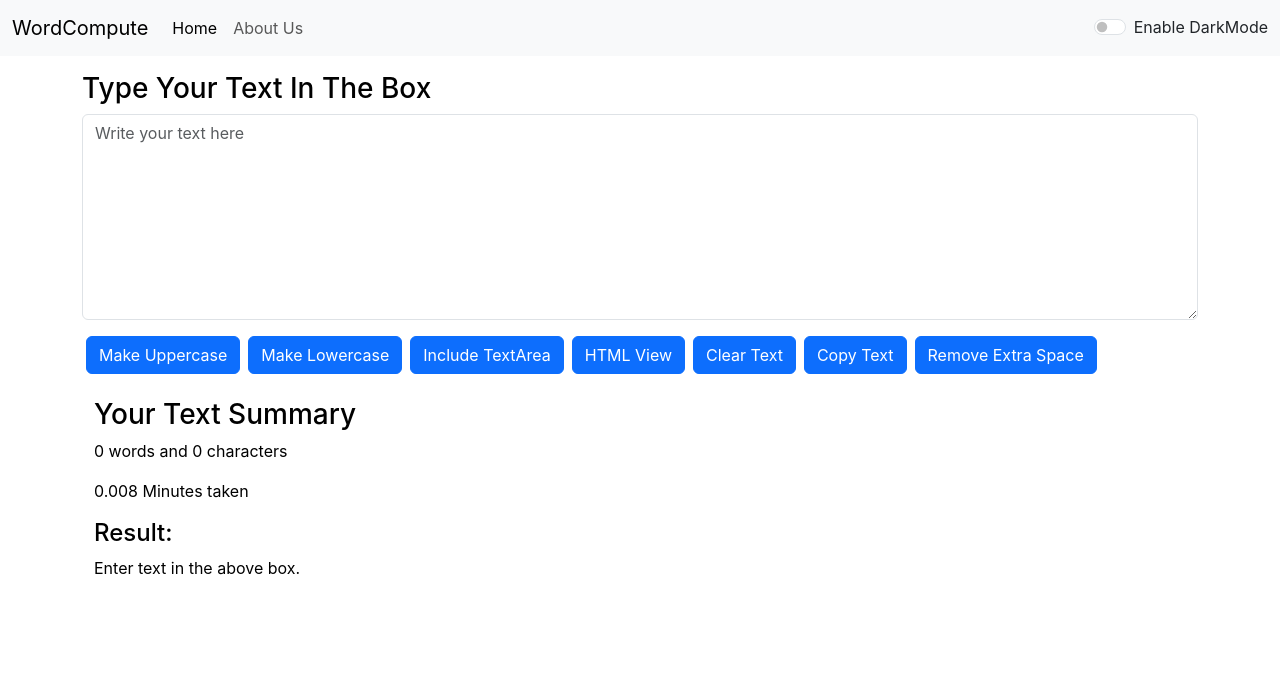
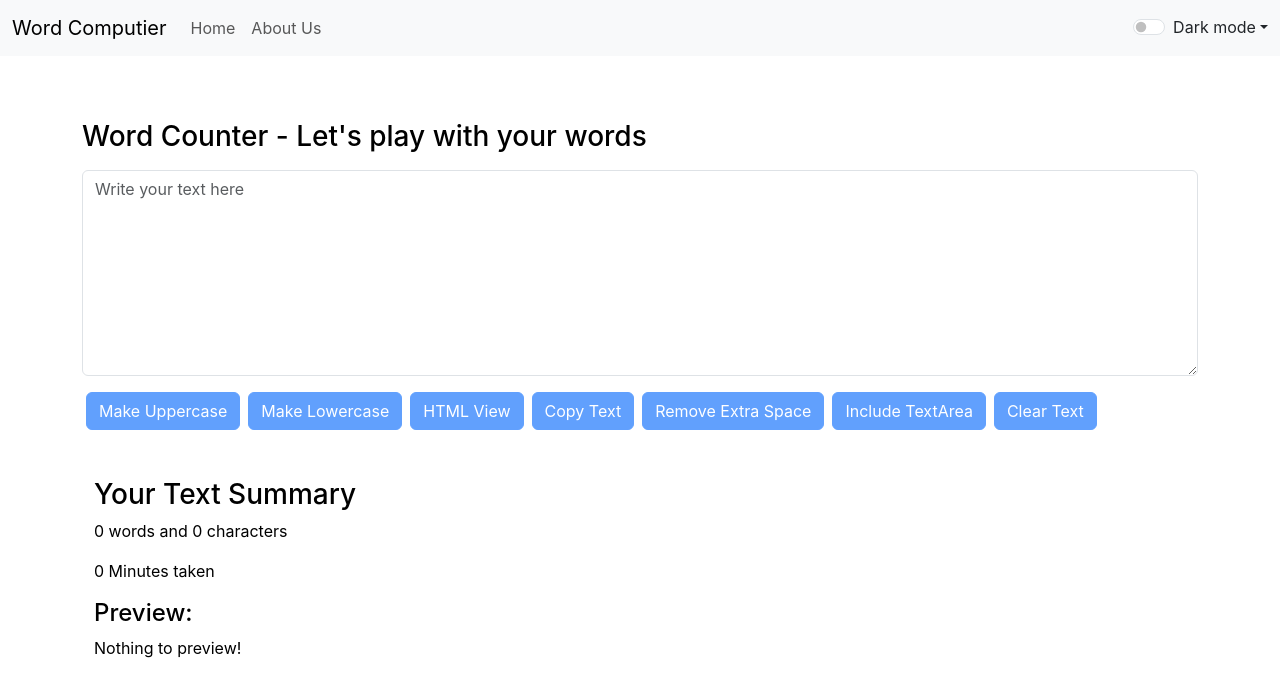
Before and after one commit to Suddhu-Bharti/WordCompute, a React (Create React App) app: page / in a window 1280 px wide. Shown: the top 696 px of the page. Built offline with nearby package versions, Linux system fonts and the light colour scheme.

Commit message:
deployable word computier app final copy

```diff
--- a/public/index.html
+++ b/public/index.html
@@ -7,7 +7,7 @@
     <meta name="theme-color" content="#000000" />
     <meta
       name="description"
-      content="WordCompute is a utility for manipulate the words"
+      content="WordCompute is a word counter and a character utility which can be used to manipulate the text in the way you want, You can remove extra spaces, copy the manipulated text as well as convert your the text from uppercase to lowercase and lowercase to uppercase"
     />
     <link rel="apple-touch-icon" href="%PUBLIC_URL%/favicon-16x16.png" />
     <!--
@@ -24,7 +24,7 @@
       work correctly both with client-side routing and a non-root public URL.
       Learn how to configure a non-root public URL by running `npm run build`.
     -->
-    <title>Word Compute</title>
+    <title>Word Compute - word counter | character counter | lowercase to uppercase | uppercase to lowercase</title>
 
     <link href="https://cdn.jsdelivr.net/npm/bootstrap@5.3.0-alpha3/dist/css/bootstrap.min.css" rel="stylesheet" integrity="sha384-KK94CHFLLe+nY2dmCWGMq91rCGa5gtU4mk92HdvYe+M/SXH301p5ILy+dN9+nJOZ" crossorigin="anonymous"/>
   </head>
--- a/src/App.js
+++ b/src/App.js
@@ -35,14 +35,14 @@ function App() {
   const [mode, setMode] = useState(modes); //dark mode control
   const [alert, setAlert] = useState(null); // Now alert is an object
 
-  setInterval(()=>{
-    document.title = 'Hello World!';
+  // setInterval(()=>{
+  //   document.title = 'Hello World!';
 
-  }, 1000);
+  // }, 1000);
 
-  setInterval(()=>{
-    document.title = 'Bye World';
-  }, 2000);
+  // setInterval(()=>{
+  //   document.title = 'Bye World';
+  // }, 2000);
 
   const showAlert = (message, type) => {
     setAlert({
@@ -51,14 +51,14 @@ function App() {
     })
     setTimeout(() => {
       setAlert(null);
-    },1500)
+    },2000)
   }
 
   const toggleMode = () => {
     if(mode === 'light'){
       setMode("dark");
       modes="dark";
-      document.body.style.backgroundColor = 'rgb(49 54 58';
+      document.body.style.cssText = 'background-color:rgb(49 54 58)';
       localStorage.setItem('darkModeStatus', 'true');
       changeColor();
       showAlert("Dark mode has been enabled", "success");
@@ -66,7 +66,7 @@ function App() {
     }else{
       setMode("light");
       modes="light";
-      document.body.style.backgroundColor = 'white';
+      document.body.style.cssText = 'background-color:white';
       localStorage.removeItem('darkModeStatus');
       changeColor();
       showAlert("Light mode has been enabled", "success");
@@ -74,20 +74,25 @@ function App() {
     }
   }
 
-  // function changeBodyBackground(bodyColor){
+   function changeBodyBackground(bodyColor){
   //   document.body.style.backgroundColor = bodyColor;
-  // }
+      if(mode === 'dark'){
+         document.body.style.cssText = `background-color: ${bodyColor}`
+      }
+
+   }
 
   return (
     <>
       <Router>
-        <Navbar title="WordCompute" mode={mode} toggleMode={toggleMode} checked="checked" aboutText="About Us"/>
+        <Navbar title="Word Computier" mode={mode} toggleMode={toggleMode} changeBodyBackground={changeBodyBackground} checked="checked" aboutText="About Us"/>
+
         <Alert alert={alert}/>
 
       <div className="container">
         <Routes>
-          <Route exact path="/about" element={<About/>} />
-          <Route exact path="/" element={<TextForm heading="Type Your Text In The Box" mode={mode} showingAlert={showAlert}/>} />
+          <Route exact path="/about" element={<About mode={mode}/>} />
+          <Route exact path="/" element={<TextForm heading="Word Counter - Let's play with your words" mode={mode} showingAlert={showAlert}/>} />
         </Routes>
       </div>
 
--- a/src/components/About.js
+++ b/src/components/About.js
@@ -1,44 +1,46 @@
-import React, { useState } from "react";
+export default function About(props) {
 
-export default function About() {
+    // const [myStyle, setMyStyle] = useState({
+    //     color: "black",
+    //     backgroundColor: "White"
+    // })
 
-    const [myStyle, setMyStyle] = useState({
-        color: "black",
-        backgroundColor: "White"
-    })
-
-    const [btnText, setBtnText] = useState("Enable Dark Mode")
+    let myStyle = {
+      color: props.mode === 'dark'?'white':'black',
+      backgroundColor: props.mode === 'dark'?'rgb(50 52 48)':'white'
+    }
+    // const [btnText, setBtnText] = useState("Enable Dark Mode")
 
     // function toggleStyle() {
-    const toggleStyle = () => {
-        if (myStyle.color === 'white'){
-            setMyStyle({
-                color: "black",
-                backgroundColor: "white"
-            })
-            setBtnText("Enable Dark Mode")
-        } else {
-            setMyStyle({
-                color: "white",
-                backgroundColor: "black"
-            })
-            setBtnText("Enable Light Mode")
-        }
-    }
+    // const toggleStyle = () => {
+    //     if (myStyle.color === 'white'){
+    //         setMyStyle({
+    //             color: "black",
+    //             backgroundColor: "white"
+    //         })
+    //         setBtnText("Enable Dark Mode")
+    //     } else {
+    //         setMyStyle({
+    //             color: "white",
+    //             backgroundColor: "black"
+    //         })
+    //         setBtnText("Enable Light Mode")
+    //     }
+    // }
   return (
     <div className="container mt-3">
-        <h3>About Us</h3>
+        <h3 style={{color: props.mode === 'dark'?'white':'black'}}>About Us</h3>
       <div className="container mt-4 p-3" style={myStyle}>
         <div className="accordion" id="accordionExample" style={myStyle}>
           <div className="accordion-item" style={myStyle}>
             <h2 className="accordion-header">
               <button
-                className="accordion-button"
+                className="accordion-button collapsed"
                 style={myStyle}
                 type="button"
                 data-bs-toggle="collapse"
                 data-bs-target="#collapseOne"
-                aria-expanded="true"
+                aria-expanded="false"
                 aria-controls="collapseOne"
               >
                 Accordion Item #1
@@ -126,9 +128,11 @@ export default function About() {
           </div>
         </div>
       </div>
-      <div className="container">
+
+
+      {/* <div className="container">
         <button type="button" className="btn btn-primary mt-3" onClick={toggleStyle}>{btnText}</button>
-      </div>
+      </div> */}
     </div>
   );
 }
--- a/src/components/Alert.js
+++ b/src/components/Alert.js
@@ -6,10 +6,12 @@ export default function Alert(props) {
         return lower.charAt(0).toUpperCase() + lower.slice(1);
     }
   return (
+      <div style={{height: '48px'}}>
+        {props.alert && <div className={`alert alert-${props.alert.type}`} role="alert">
+        <strong>{capitalize(props.alert.type)}:</strong> {props.alert.msg}
+        </div>}
+      </div>
 
-       props.alert && <div className={`alert alert-${props.alert.type}`} role="alert">
-        <strong>{capitalize(props.alert.type)}:</strong> {props.alert.msg}
-        </div>
 
   )
 }
--- a/src/components/Navbar.js
+++ b/src/components/Navbar.js
@@ -2,12 +2,7 @@ import React from 'react'
 import PropTypes from 'prop-types'
 import { Link } from 'react-router-dom'
 
-// function changeBodyBackground(bodyColor){
-//   document.body.style.backgroundColor = bodyColor;
-// }
-
 export default function Navbar(props) {
-
 
   return (
 
@@ -20,19 +15,32 @@ export default function Navbar(props) {
       <div className="collapse navbar-collapse" id="navbarSupportedContent">
         <ul className="navbar-nav me-auto mb-2 mb-lg-0">
           <li className="nav-item">
-            <Link className="nav-link active" aria-current="page" to="/">Home</Link>
+            <Link className="nav-link" aria-current="page" to="/">Home</Link>
           </li>
           <li className="nav-item">
             <Link className="nav-link" to="/about">{props.aboutText}</Link>
           </li>
         </ul>
-        {/* <form className="d-flex" role="search">
-          <input className="form-control me-2" type="search" placeholder="Search" aria-label="Search"/>
-          <button className="btn btn-primary" type="submit">Search</button>
-        </form> */}
+
         <div className={`form-check form-switch text-${props.mode === 'light'?"dark":"light"}`}>
-            <input className="dark-mode-check form-check-input " onClick={props.toggleMode} type="checkbox" role="switch" id="checkedInput"/>
-            <label className="form-check-label" htmlFor="flexSwitchCheckDefault" id="inp-check">Enable DarkMode</label>
+          <ul className='navbar-nav'>
+
+            <li className="nav-item dropdown">
+
+            <input className="dark-mode-check form-check-input" onClick={props.toggleMode} type="checkbox" role="switch" id="checkedInput" checked={props.mode === 'dark'}/>
+
+            <label className="form-check-label dropdown-toggle" roll="button" htmlFor="flexSwitchCheckDefault" data-bs-toggle="dropdown" aria-expanded="false" id="inp-check">Dark mode</label>
+
+            <ul class={`dropdown-menu bg-${props.mode === 'light'?"info":"secondary"}`}>
+            <li><button class="dropdown-item" onClick={()=> {props.changeBodyBackground('#374b5a')}} >Bluish</button></li>
+            <li><button class="dropdown-item" onClick={()=> {props.changeBodyBackground('rgb(100 65 89)')}} >Pinkish</button></li>
+
+            <li><button class="dropdown-item" onClick={()=> {props.changeBodyBackground('rgb(155 150 105)')}} >Yellowish</button></li>
+            </ul>
+            </li>
+          </ul>
+
+
         </div>
       </div>
     </div>
--- a/src/components/TextForm.js
+++ b/src/components/TextForm.js
@@ -10,6 +10,7 @@ export default function TextForm(props) {
 
   const outputText = document.querySelector(".outputText")
   const [text, setText] = useState('');
+
   // text = "new text";  wrong way to change the state
   // setText("new text");  //correct way to change the state
 
@@ -69,9 +70,13 @@ export default function TextForm(props) {
   }
 
   const handleCopy = () => {
-    var text = document.getElementById("myBox");
-    text.select();
-    navigator.clipboard.writeText(text.value);
+    // var text = document.getElementById("myBox");
+    // text.select(); // select all text in textarea
+    // navigator.clipboard.writeText(text.value);
+    // document.getSelection().removeAllRanges(); // ignore the selection highlight in the textarea
+
+    navigator.clipboard.writeText(text);
+    document.getSelection().removeAllRanges();
 
     props.showingAlert("Copied to clipboard", "success");
   }
@@ -91,28 +96,37 @@ export default function TextForm(props) {
       <>
         <div>
             <div className="mt-3" style={{color: props.mode === 'light'?"black":"white"}}>
-            <h3>{props.heading}</h3>
+            <h3 className="mb-3" >{props.heading}</h3>
 
-            <textarea style={{backgroundColor: props.mode === 'light'?"white":"grey", color: props.mode === 'light'?"black":"white"}} className="form-control" value={text} placeholder="Write your text here" onChange={textValueChange} id="myBox" rows="8"></textarea>
+            <textarea style={{backgroundColor: props.mode === 'light'?'white':'#727272', color: props.mode === 'light'?"black":"white"}} className="form-control" value={text} placeholder="Write your text here" onChange={textValueChange} id="myBox" rows="8"></textarea>
+
             </div>
 
-            <button className={`btn btn-${props.mode === 'light'?"primary":"success"} primary mt-3 mx-1`} onClick={upperClick} >Make Uppercase</button>
-            <button className={`btn btn-${props.mode === 'light'?"primary":"success"} primary mt-3 mx-1`} onClick={lowerClick} >Make Lowercase</button>
-            <button type="button" className={`btn btn-${props.mode === 'light'?"primary":"success"} primary mt-3 mx-1`} onClick={includeTextArea} data-bs-toggle="button" >Include TextArea</button>
+            <div className="mt-2">
 
-            <button className={`btn btn-${props.mode === 'light'?"primary":"success"} primary mt-3 mx-1`} onClick={htmlView} >HTML View</button>
-            <button className={`btn btn-${props.mode === 'light'?"primary":"success"} primary mt-3 mx-1`} onClick={clearText} >Clear Text</button>
-            <button className={`btn btn-${props.mode === 'light'?"primary":"success"} primary mt-3 mx-1`} onClick={handleCopy} >Copy Text</button>
-            <button className={`btn btn-${props.mode === 'light'?"primary":"success"} primary mt-3 mx-1`} onClick={handleExtraSpaces} >Remove Extra Space</button>
+            <button disabled={text.length === 0} className={`btn btn-${props.mode === 'light'?"primary":"success"} primary mt-2 mx-1`} onClick={upperClick} >Make Uppercase</button>
 
+            <button  disabled={text.length === 0} className={`btn btn-${props.mode === 'light'?"primary":"success"} primary mt-2 mx-1`} onClick={lowerClick} >Make Lowercase</button>
+
+            <button  disabled={text.length === 0} className={`btn btn-${props.mode === 'light'?"primary":"success"} primary mt-2 mx-1`} onClick={htmlView} >HTML View</button>
+
+            <button  disabled={text.length === 0} className={`btn btn-${props.mode === 'light'?"primary":"success"} primary mt-2 mx-1`} onClick={handleCopy} >Copy Text</button>
+
+            <button  disabled={text.length === 0} className={`btn btn-${props.mode === 'light'?"primary":"success"} primary mt-2 mx-1`} onClick={handleExtraSpaces} >Remove Extra Space</button>
+
+            <button  disabled={text.length === 0} type="button" className={`btn btn-${props.mode === 'light'?"primary":"success"} primary mt-2 mx-1`} onClick={includeTextArea} data-bs-toggle="button" >Include TextArea</button>
+
+            <button  disabled={text.length === 0} className={`btn btn-${props.mode === 'light'?"primary":"success"} primary mt-2 mx-1`} onClick={clearText} >Clear Text</button>
+
+            </div>
         </div>
 
-        <div className="container mt-4" style={{color: props.mode === 'light'?"black":"white"}}>
+        <div className="container mt-5" style={{color: props.mode === 'light'?"black":"white"}}>
           <h3>Your Text Summary</h3>
-          <p>{text.split(" ").length - 1} words and {text.length} characters</p>
-          <p>{0.008 * text.split(" ").length} Minutes taken</p>
-          <h4>Result:</h4>
-          <p className="outputText">Enter text in the above box.</p>
+          <p>{text.split(" ").filter((element)=>{return element.length!==0}).length} words and {text.length} characters</p>
+          <p>{0.008 * text.split(" ").filter((element)=>{return element.length!==0}).length} Minutes taken</p>
+          <h4>Preview:</h4>
+          <p className="outputText">{text === ""?"Nothing to preview!": ""}</p>
         </div>
       </>
 
```
